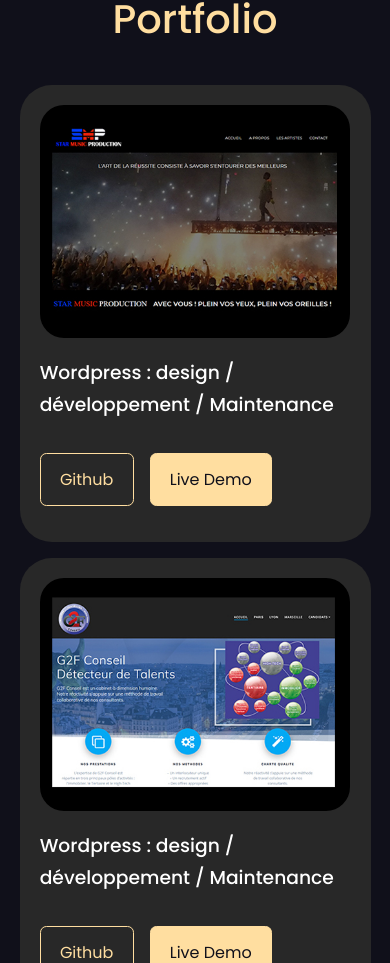
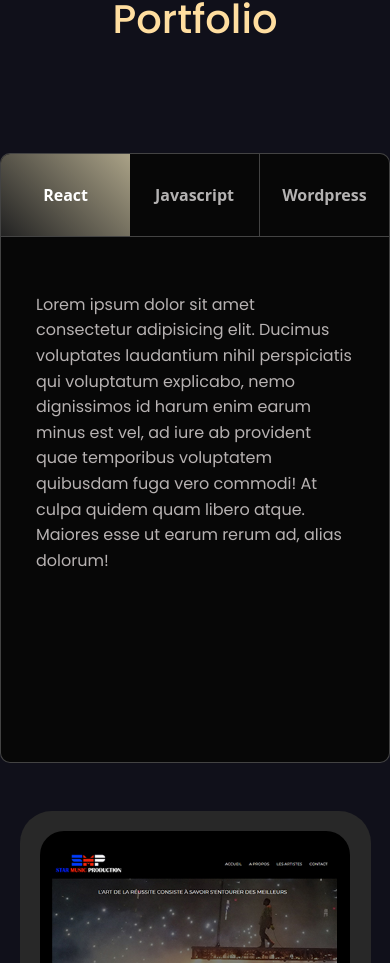
Before and after one commit to CDS-Annabelle/portfolio-anna, a React (Create React App) app: page / in a window 390 px wide. Shown: the part 2482-3445 px from the top of the page. Built offline with nearby package versions, Linux system fonts and the light colour scheme.

Commit message:
update portfolio

```diff
--- a/src/components/About/About.js
+++ b/src/components/About/About.js
@@ -6,7 +6,7 @@ import { VscFolderLibrary } from 'react-icons/vsc'
 const About = () => {
   return (
     <section id="about">
-      <div class="parallax">
+      <div className="parallax">
         <h2>A propos</h2>
 
         <p>
--- a/src/components/Header/header.css
+++ b/src/components/Header/header.css
@@ -1,5 +1,4 @@
 header {
-  height: 100vh;
   padding-top: 2rem;
   overflow: hidden;
 }
--- a/src/components/Portfolio/Portfolio.js
+++ b/src/components/Portfolio/Portfolio.js
@@ -1,11 +1,157 @@
 import React from 'react'
 import data from '../../assets/data.json'
 import './portfolio.css'
+
+const tabs = [...document.querySelectorAll('.tab')]
+
+tabs.forEach((tab) => tab.addEventListener('click', tabsAnimation))
+
+const tabContents = [...document.querySelectorAll('.tab-content')]
+
+function tabsAnimation(e) {
+  const indexToRemove = tabs.findIndex((tab) =>
+    tab.classList.contains('active-tab')
+  )
+
+  tabs[indexToRemove].setAttribute('aria-selected', 'false')
+  tabs[indexToRemove].setAttribute('tabIndex', '-1')
+  tabs[indexToRemove].classList.remove('active-tab')
+  tabContents[indexToRemove].classList.remove('active-tab-content')
+
+  const indexToShow = tabs.indexOf(e.target)
+
+  tabs[indexToShow].setAttribute('tabIndex', '0')
+  tabs[indexToShow].setAttribute('aria-selected', 'true')
+  tabs[indexToShow].classList.add('active-tab')
+  tabContents[indexToShow].classList.add('active-tab-content')
+}
+
+tabs.forEach((tab) => tab.addEventListener('keydown', arrowNavigation))
+
+let tabFocus = 0
+function arrowNavigation(e) {
+  if (e.keyCode === 39 || e.keyCode === 37) {
+    tabs[tabFocus].setAttribute('tabIndex', -1)
+
+    if (e.keyCode === 39) {
+      tabFocus++
+
+      if (tabFocus >= tabs.length) {
+        tabFocus = 0
+      }
+    } else if (e.keyCode === 37) {
+      tabFocus--
+
+      if (tabFocus < 0) {
+        tabFocus = tabs.length - 1
+      }
+    }
+
+    tabs[tabFocus].setAttribute('tabIndex', 0)
+    tabs[tabFocus].focus()
+  }
+}
 
 const Portfolio = () => {
   return (
     <section id="portfolio">
       <h2>Portfolio</h2>
+
+      <div className="tabs">
+        <div
+          role="tablist"
+          aria-label="tabs component"
+          className="tabs-btn-container"
+        >
+          <button
+            role="tab"
+            aria-controls="panel-1"
+            id="tab-1"
+            type="button"
+            aria-selected="true"
+            tabIndex="0"
+            className="tab active-tab"
+          >
+            React
+          </button>
+          <button
+            role="tab"
+            aria-controls="panel-2"
+            id="tab-2"
+            type="button"
+            aria-selected="false"
+            tabIndex="-1"
+            className="tab"
+          >
+            Javascript
+          </button>
+          <button
+            role="tab"
+            aria-controls="panel-3"
+            id="tab-3"
+            type="button"
+            aria-selected="false"
+            tabIndex="-1"
+            className="tab"
+          >
+            Wordpress
+          </button>
+        </div>
+        <div
+          id="panel-1"
+          role="tabpanel"
+          tabIndex="0"
+          aria-labelledby="tab-1"
+          className="tab-content active-tab-content"
+        >
+          <p>
+            Lorem ipsum dolor sit amet consectetur adipisicing elit. Ducimus
+            voluptates laudantium nihil perspiciatis qui voluptatum explicabo,
+            nemo dignissimos id harum enim earum minus est vel, ad iure ab
+            provident quae temporibus voluptatem quibusdam fuga vero commodi! At
+            culpa quidem quam libero atque. Maiores esse ut earum rerum ad,
+            alias dolorum!
+          </p>
+        </div>
+
+        <div
+          id="panel-2"
+          role="tabpanel"
+          tabIndex="0"
+          aria-labelledby="tab-2"
+          className="tab-content"
+        >
+          <p>
+            Lorem, ipsum dolor sit amet consectetur adipisicing elit.
+            Necessitatibus nemo eveniet alias quo, dolor quisquam ut a eligendi
+            vero, consequatur, quis cum. Saepe esse debitis ducimus? Quod fugiat
+            obcaecati veritatis amet voluptatum doloribus neque commodi qui
+            quasi illo eum placeat odio ipsam, at, tempore accusamus dicta
+            deleniti explicabo! Quisquam ullam minima iure! Assumenda adipisci
+            consequuntur soluta provident alias fuga quidem ad aperiam magnam
+            nesciunt quibusdam, et qui. Omnis dignissimos pariatur consequatur
+            eos aut, iste voluptatum!
+          </p>
+        </div>
+
+        <div
+          id="panel-3"
+          role="tabpanel"
+          tabIndex="0"
+          aria-labelledby="tab-3"
+          className="tab-content"
+        >
+          <p>
+            Lorem ipsum dolor sit amet, consectetur adipisicing elit. Blanditiis
+            facere ducimus quas harum provident assumenda atque delectus odio.
+            Blanditiis totam optio vitae placeat alias. Fugiat magnam cupiditate
+            ab ipsum qui sapiente pariatur doloribus reiciendis adipisci enim
+            aliquam vero reprehenderit a quibusdam quas, dolores, debitis cumque
+            dolor ut atque voluptatem nobis voluptatibus velit accusamus! A ea
+            laudantium maxime eaque consequuntur veritatis!
+          </p>
+        </div>
+      </div>
 
       <div className="container portfolio__container">
         {data.map(({ id, image, title, github, demo }) => {
--- a/src/components/Portfolio/portfolio.css
+++ b/src/components/Portfolio/portfolio.css
@@ -40,6 +40,82 @@
     }
 }
 
+
+.tabs {
+    background-color: #070707;
+    max-width: 800px;
+    margin: 100px auto 0;
+    border-radius: 10px;
+    border: 1px solid #ffffff3e;
+    color: #b7b2b2;
+    display: grid;
+    grid-template-rows: min-content 1fr;
+    margin-bottom: 3rem;
+}
+
+.tabs-btn-container {
+    display: flex;
+    border-bottom: 1px solid #ffffff3e;
+}
+
+.tab {
+    border: none;
+    background: transparent;
+    color: #b4b2b2;
+    font-family: Open sans, sans-serif;
+    flex-basis: 100%;
+    display: flex;
+    justify-content: center;
+    align-items: center;
+    font-size: clamp(16px, 2vw, 20px);
+    font-weight: 700;
+    padding: 30px 0;
+
+    cursor: pointer;
+}
+
+.tab:not(:nth-child(3), .tab.active-tab) {
+    border-right: 1px solid #ffffff3e;
+}
+
+.tab:nth-child(1) {
+    border-top-left-radius: 9px;
+}
+
+.tab:nth-child(3) {
+    border-top-right-radius: 9px;
+}
+
+.tab-content {
+    grid-area: 2 / 1 / 3 / 2;
+    padding: clamp(35px, 3vw, 40px);
+    min-height: 200px;
+    opacity: 0;
+    visibility: hidden;
+    transition: opacity 0.4s ease-out;
+}
+
+.tab-content p {
+    margin-top: 20px;
+    line-height: 1.6;
+}
+
+.tab-content h3 {
+    font-size: clamp(20px, 2vw, 25px);
+}
+
+/* Animations */
+.active-tab {
+    background-image: linear-gradient(45deg, rgb(34, 34, 34), rgb(170, 162, 135));
+    font-weight: bolder;
+    color: #fff
+}
+
+.active-tab-content {
+    visibility: visible;
+    opacity: 1;
+}
+
 /* ================ MEDIA QUERIES (SMALL DEVICES) ================= */
 @media screen and (max-width: 600px) {
     .portfolio__container {
```
